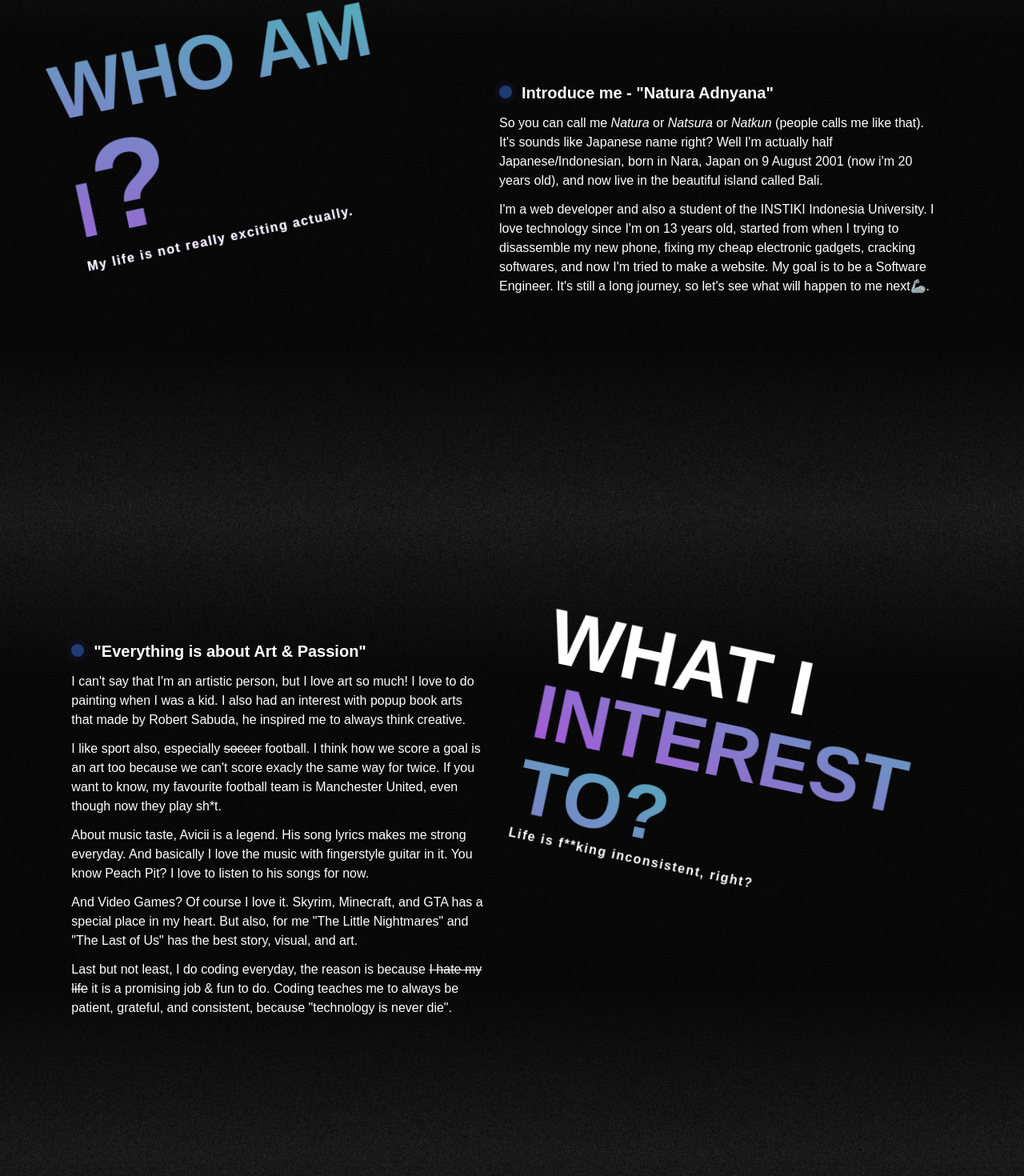
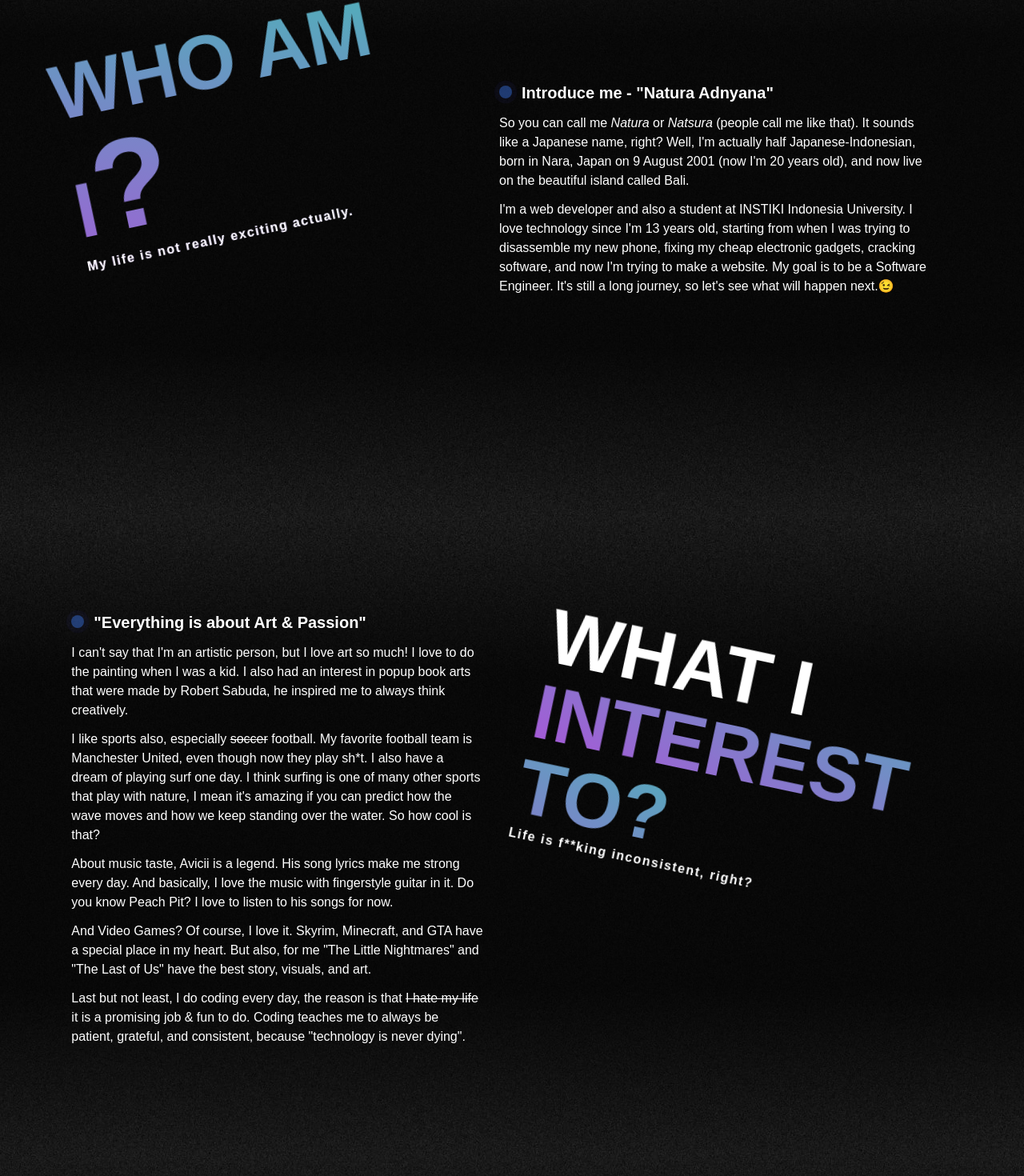
Before and after one commit to NaturaAdnyana/NaturaAdnyana.github.io, a React (Create React App) app: page / in a window 1280 px wide. Shown: the part 956-2426 px from the top of the page at 80% size. Built offline with nearby package versions, Linux system fonts and the light colour scheme.

Commit message:
fix grammer on intro

```diff
--- a/src/pages/home/InterestSection.js
+++ b/src/pages/home/InterestSection.js
@@ -20,33 +20,35 @@ function InterestSection() {
             </h3>
             <p>
               I can't say that I'm an artistic person, but I love art so much! I
-              love to do painting when I was a kid. I also had an interest with
-              popup book arts that made by Robert Sabuda, he inspired me to
-              always think creative.
+              love to do the painting when I was a kid. I also had an interest
+              in popup book arts that were made by Robert Sabuda, he inspired me
+              to always think creatively.
             </p>
             <p>
-              I like sport also, especially <s>soccer</s> football. I think how
-              we score a goal is an art too because we can't score exacly the
-              same way for twice. If you want to know, my favourite football
-              team is Manchester United, even though now they play sh*t.
+              I like sports also, especially <s>soccer</s> football. My favorite
+              football team is Manchester United, even though now they play
+              sh*t. I also have a dream of playing surf one day. I think surfing
+              is one of many other sports that play with nature, I mean it's
+              amazing if you can predict how the wave moves and how we keep
+              standing over the water. So how cool is that?
             </p>
             <p>
-              About music taste, Avicii is a legend. His song lyrics makes me
-              strong everyday. And basically I love the music with fingerstyle
-              guitar in it. You know Peach Pit? I love to listen to his songs
+              About music taste, Avicii is a legend. His song lyrics make me
+              strong every day. And basically, I love the music with fingerstyle
+              guitar in it. Do you know Peach Pit? I love to listen to his songs
               for now.
             </p>
             <p>
-              And Video Games? Of course I love it. Skyrim, Minecraft, and GTA
-              has a special place in my heart. But also, for me "The Little
-              Nightmares" and "The Last of Us" has the best story, visual, and
+              And Video Games? Of course, I love it. Skyrim, Minecraft, and GTA
+              have a special place in my heart. But also, for me "The Little
+              Nightmares" and "The Last of Us" have the best story, visuals, and
               art.
             </p>
             <p>
-              Last but not least, I do coding everyday, the reason is because{" "}
+              Last but not least, I do coding every day, the reason is that{" "}
               <s>I hate my life</s> it is a promising job & fun to do. Coding
               teaches me to always be patient, grateful, and consistent, because
-              "technology is never die".
+              "technology is never dying".
             </p>
           </div>
           <div className="md:h-screen md:basis-1/2 lg:pt-28 lg:pb-24 order-1 md:order-2">
--- a/src/pages/home/IntroSection.js
+++ b/src/pages/home/IntroSection.js
@@ -61,19 +61,19 @@ function IntroSection() {
               </h3>
             )}
             <p className="mt-4">
-              So you can call me <i>Natura</i> or <i>Natsura</i> or {"  "}
-              <i>Natkun</i> (people calls me like that). It's sounds like
-              Japanese name right? Well I'm actually half Japanese/Indonesian,
-              born in Nara, Japan on 9 August 2001 (now i'm {age} years old),
-              and now live in the beautiful island called Bali.
+              So you can call me <i>Natura</i> or <i>Natsura</i> (people call me
+              like that). It sounds like a Japanese name, right? Well, I'm
+              actually half Japanese-Indonesian, born in Nara, Japan on 9 August
+              2001 (now I'm {age} years old), and now live on the beautiful
+              island called Bali.
             </p>
             <p>
-              I'm a web developer and also a student of the INSTIKI Indonesia
-              University. I love technology since I'm on 13 years old, started
-              from when I trying to disassemble my new phone, fixing my cheap
-              electronic gadgets, cracking softwares, and now I'm tried to make
-              a website. My goal is to be a Software Engineer. It's still a long
-              journey, so let's see what will happen to me next🦾.
+              I'm a web developer and also a student at INSTIKI Indonesia
+              University. I love technology since I'm 13 years old, starting
+              from when I was trying to disassemble my new phone, fixing my
+              cheap electronic gadgets, cracking software, and now I'm trying to
+              make a website. My goal is to be a Software Engineer. It's still a
+              long journey, so let's see what will happen next.😉
             </p>
           </div>
         </motion.article>
```
